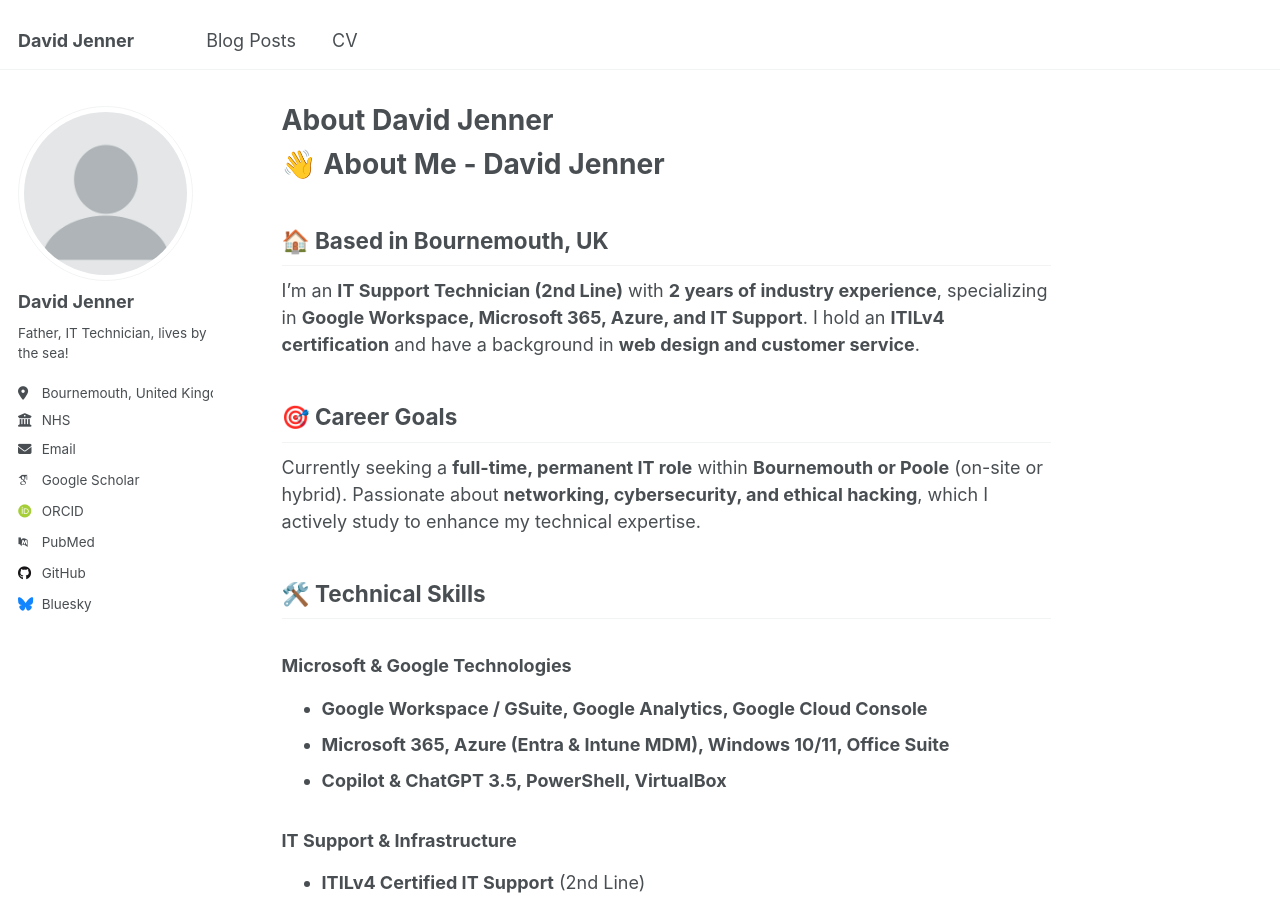
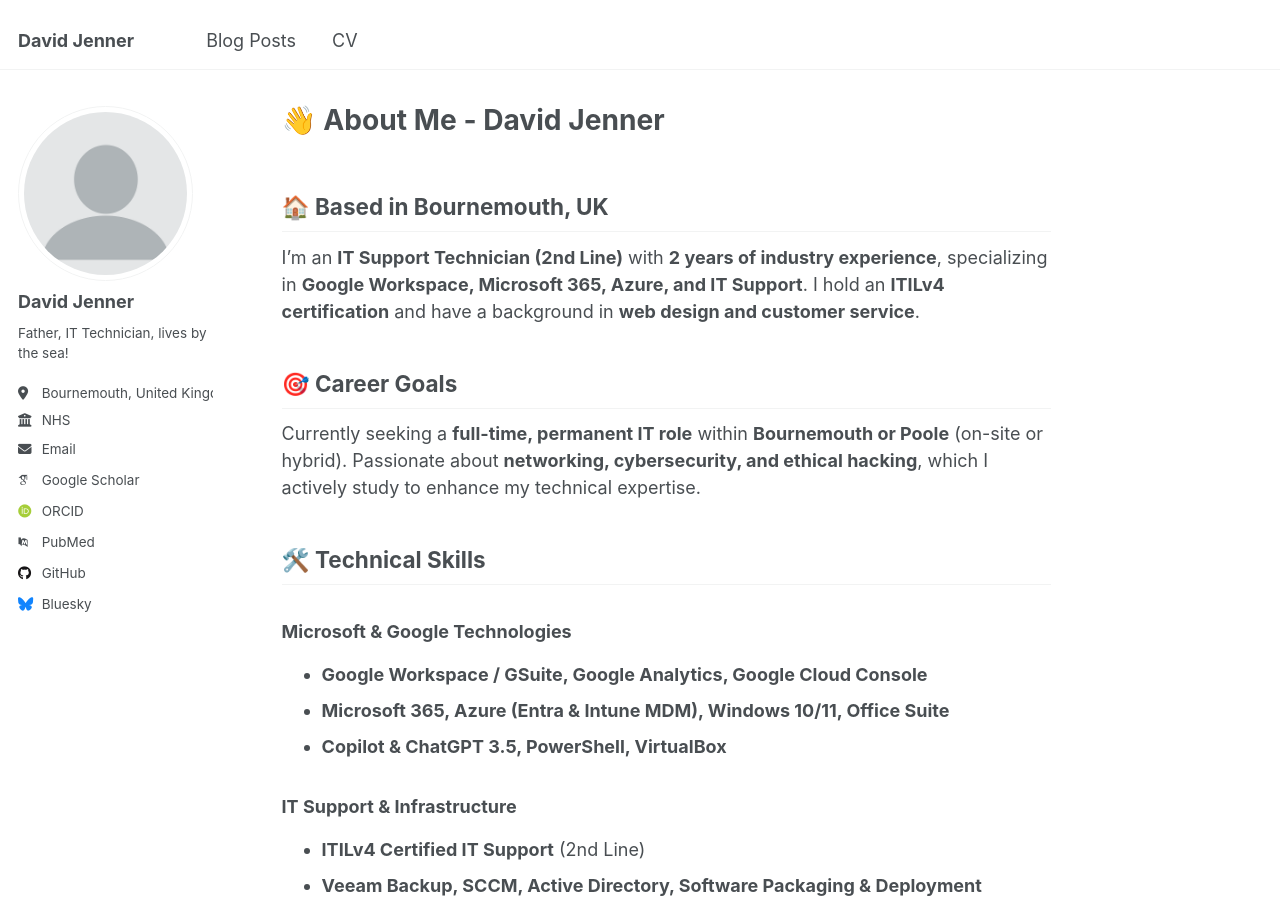
Before and after one commit to davidjenner/davidjenner.github.io, a Jekyll site: the page built from _pages/about.md, in a window 1280 px wide and 900 px high. Built offline with Jekyll 4.4.1, drawn with Linux system fonts in a browser that asks for light colours; some web fonts are replaced.

Commit message:
Update about.md

```diff
--- a/_pages/about.md
+++ b/_pages/about.md
@@ -1,13 +1,11 @@
 ---
 permalink: /
-title: "About David Jenner"
+title: "👋 About Me - David Jenner"
 author_profile: true
 redirect_from:
   - /about/
   - /about.html
 ---
-
-# 👋 About Me - David Jenner
 
 ## 🏠 Based in Bournemouth, UK
 I'm an **IT Support Technician (2nd Line)** with **2 years of industry experience**, specializing in **Google Workspace, Microsoft 365, Azure, and IT Support**. I hold an **ITILv4 certification** and have a background in **web design and customer service**.
```
